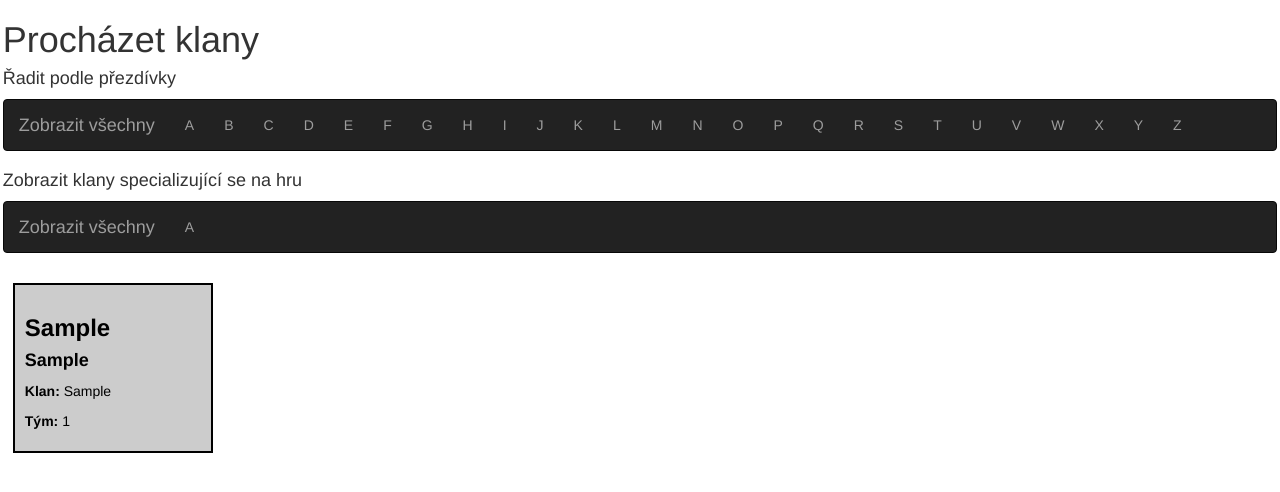
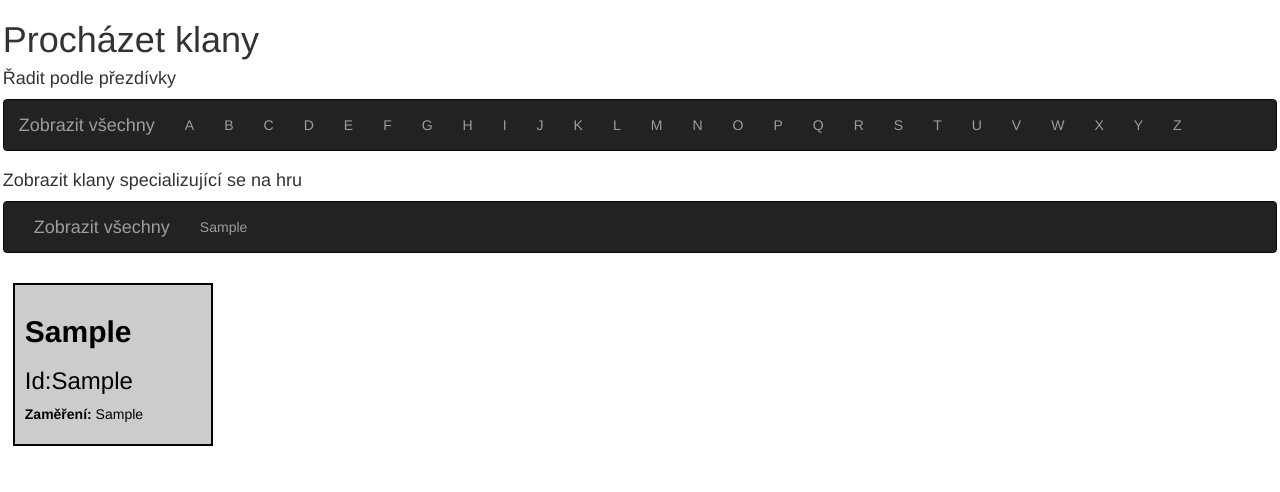
Before and after one commit to BigSlimDave/FIT-IIS, a Flask app: page /user/klan_prochazet/ in a window 1280 px wide. Shown: the part 55-547 px from the top of the page. Run offline with Flask 2, Linux system fonts and the light colour scheme; the visitor is signed in with stand-in values (Sample User, id 1); tables that the repository leaves empty or names only in its code hold one stand-in row (values such as "Sample post"); some libraries are stand-ins or nearby versions.

Commit message:
Filtrovani klanu podle zamereni na hru

```diff
--- a/app/templates/user/klan.html
+++ b/app/templates/user/klan.html
@@ -27,6 +27,7 @@
     <h2>Logo</h2>
     <img src="/static/{{klan[3]}}" />
     <h2>Vudce klanu: {{vudce_klanu}}</h2>
+    <h2>Zaměřen na hru: {{klan[5]}}</h2>
     <h2>Členové</h2>
     <div id="collapse1" class="panel-collapse">
         <table class="table table-striped table-hover table-bordered table-condensed">
--- a/app/templates/user/klan_detail.html
+++ b/app/templates/user/klan_detail.html
@@ -14,6 +14,7 @@
     <h2>Logo</h2>
     <img src="/static/{{klan[3]}}" />
     <h2>Vudce klanu: {{vudce_klanu}}</h2>
+    <h2>Zaměřen na hru: {{klan[5]}}</h2>
     <h2>Členové</h2>
     <div id="collapse1" class="panel-collapse">
         <table class="table table-striped table-hover table-bordered table-condensed">
--- a/app/templates/user/klan_prochazet.html
+++ b/app/templates/user/klan_prochazet.html
@@ -59,14 +59,15 @@
         <span class="icon-bar"></span>
         <span class="icon-bar"></span>
       </button>
-      <a class="navbar-brand" href="/user/klan_prochazet">Zobrazit všechny</a>
     </div>
 
     <!-- Collect the nav links, forms, and other content for toggling -->
     <div class="collapse navbar-collapse" id="bs-example-navbar-collapse-2">
       <ul class="nav navbar-nav">
-        <li><a href="/user/klan_prochazet/?pismeno=A">A</a></li>
-
+        <li><a class="navbar-brand" href="/user/klan_prochazet">Zobrazit všechny</a></li>
+        {% for hra in hry %}
+        <li><a href="/user/klan_prochazet/?hra={{hra[0]}}">{{hra[1]}}</a></li>
+        {% endfor %}
       </ul>
     </div>
   </div>
@@ -82,10 +83,15 @@ Zadanému filtru neodpovídají žádné klany
     <a href="detail/{{klan[1]}}"" style="color: black; text-decoration: none;">
           <div class="card" style="width: 200px;float:left;background-color: #cccccc;margin:10px;padding:10px;border:2px solid black">
             <div class="card-block">
-              <h3 class="card-title"><b>{{klan[1]}}</b></h3>
-              <h4 class="card-title"><b>{{klan[0]}}</b></h4>
-              <p class="card-text"><b>Klan: </b>{{klan[3]}}</p>
-              <p class="card-text"><b>Tým: </b>{{klan[5]}}</p>
+              <h2 class="card-title"><b>{{klan[1]}}</b></h2>
+              <h3 class="card-title">Id:{{klan[0]}}</h3>
+              <p class="card-text"><b>Zaměření: </b>
+              {% if klan[5] %}
+              {{hry[klan[5]-1][1]}}
+              {% else %}
+              žádné
+              {% endif %}
+              </p>
             </div>
           </div>
       </a>
--- a/app/user/views.py
+++ b/app/user/views.py
@@ -284,16 +284,23 @@ def klan_zalozit():
 def klan_prochazet():
     account = session
     klany = db_get_from_all('klan', ['*'])
+    hry = db_get_from_all('hra', ['*'])
     tmp = []
     pismeno = ''
     if 'pismeno' in request.args:
         pismeno = request.args['pismeno']
-        print pismeno.lower()
         for i in range(len(klany)):
             if (klany[i][1][0] == pismeno.upper()) or (klany[i][1][0] == pismeno.lower()):
                 tmp.append(klany[i])
         klany = tmp
-    return render_template('user/klan_prochazet.html', account=account, table_name='klan_prochazet', klany=klany)
+    if 'hra' in request.args:
+        id_hra = request.args['hra']
+        for i in range(len(klany)):
+            if str(klany[i][5]) == str(id_hra):
+                tmp.append(klany[i])
+        klany = tmp
+        print tmp
+    return render_template('user/klan_prochazet.html', account=account, table_name='klan_prochazet', klany=klany, hry=hry)
 
 @user.route('/klan_prochazet/detail/<string:nick>', methods=['GET', 'POST'])
 @login_required('user')
```
